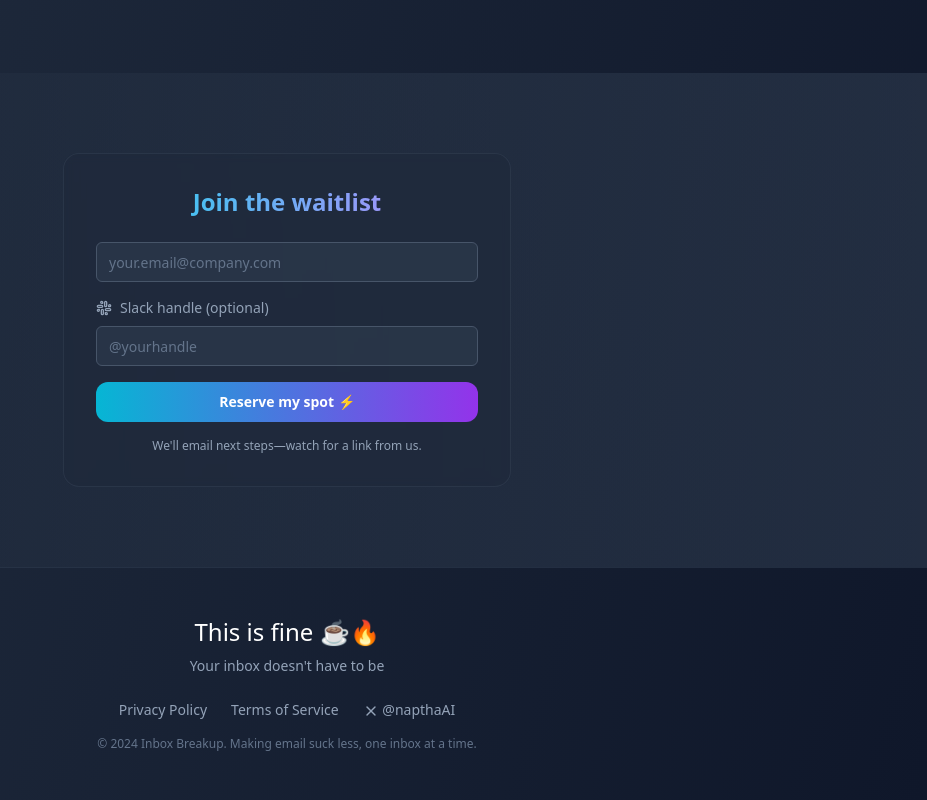
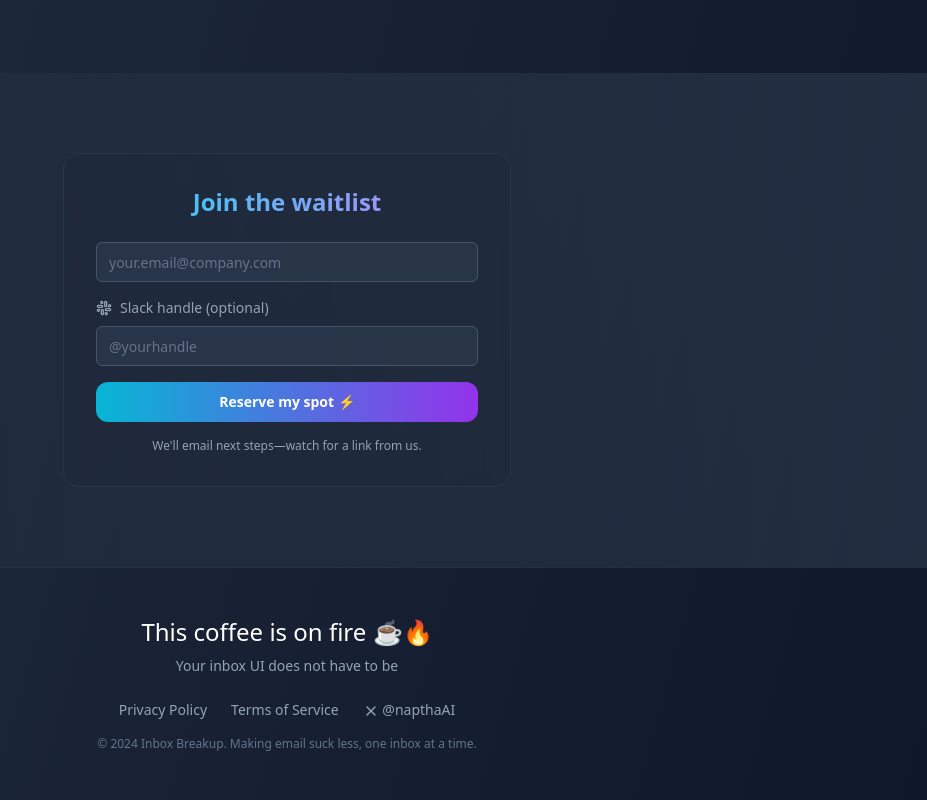
Before and after one commit to thomasgoubin/inbox-breakup-beta-page, a React (Vite) app: page / in a window 1280 px wide. Shown: the part 3720-4520 px from the top of the page, without its empty margins (353-1280 px from the left). Built offline with nearby package versions, Linux system fonts and the light colour scheme.

Commit message:
Code edited in Lovable Code Editor
Edited UI in Lovable

```diff
--- a/src/pages/Index.tsx
+++ b/src/pages/Index.tsx
@@ -316,8 +316,8 @@ const Index = () => {
       <footer className="py-12 px-4 border-t border-slate-700/50">
         <div className="max-w-4xl mx-auto text-center">
           <div className="mb-6">
-            <span className="text-2xl">This is fine ☕🔥</span>
-            <p className="text-sm text-slate-400 mt-2">Your inbox doesn't have to be</p>
+            <span className="text-2xl">This coffee is on fire ☕🔥</span>
+            <p className="text-sm text-slate-400 mt-2">Your inbox UI does not have to be</p>
           </div>
           <div className="flex justify-center space-x-6 text-sm text-slate-400">
             <a href="#" className="hover:text-cyan-400 transition-colors">Privacy Policy</a>
```
